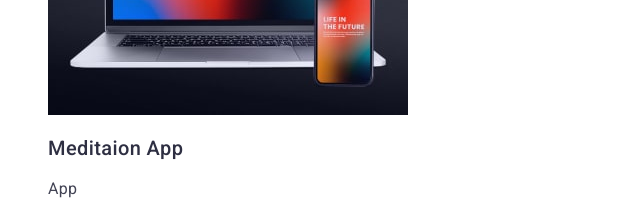
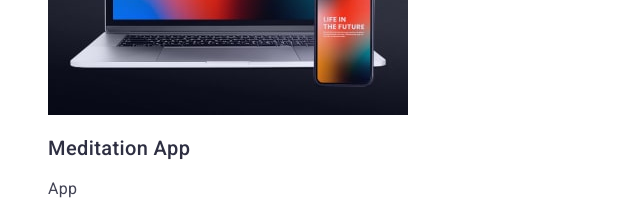
Before and after one commit to Tkachuk-Yaroslav/goit-markup-hw-02, a plain HTML site: page portfolio.html in a window 1280 px wide. Shown: the part 1340-1554 px from the top of the page, 0-640 px from the left. Drawn offline with Linux system fonts and the light colour scheme.

Commit message:
Виправив заголовок

```diff
--- a/portfolio.html
+++ b/portfolio.html
@@ -63,7 +63,7 @@
                 <li class="result-list-item">
                     <a class="result-link link" href="">
                         <img src="./images/meditation-img.jpg" alt="Meditaion App" width="360" height="300">
-                        <h2 class="result-list-subtitle">Meditaion App</h2>
+                        <h2 class="result-list-subtitle">Meditation App</h2>
                         <p class="result-list-text">App</p>
                     </a>
                 </li>
```
Also changed, not shown: css/styles.css (+10 -0 lines).
